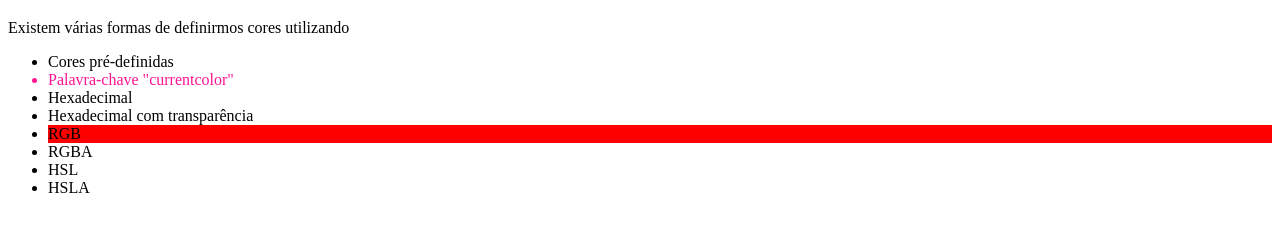
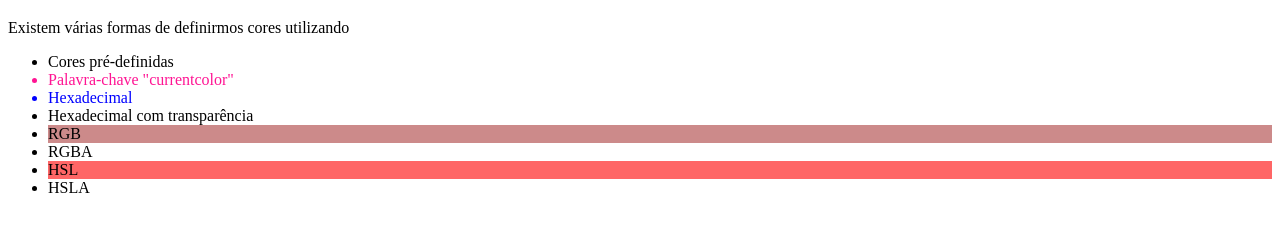
Before and after one commit to mfernandadias/FundamentosdoCSS, a plain HTML site: page 02EstilizacaoBasicascomCSS/02cores/RGBeRGBA.html in a window 1280 px wide. Shown: the part 61-292 px from the top of the page. Drawn offline with Linux system fonts and the light colour scheme.

Commit message:
hsl e hsla

```diff
--- a/02EstilizacaoBasicascomCSS/02cores/RGBeRGBA.html
+++ b/02EstilizacaoBasicascomCSS/02cores/RGBeRGBA.html
@@ -11,9 +11,16 @@
         }
 
         #rgb {
-            background: rgb(255, 0, 0);
+            background: rgb(204, 138, 138);
             color: rbg(255, 0, 0);
         }
+        #hex {
+            color: #0000ff;
+        }
+        #hsl {
+            background: hsla(0, 100%, 50%, .6)
+        }
+
     </style>
 </head>
 <body>
```
